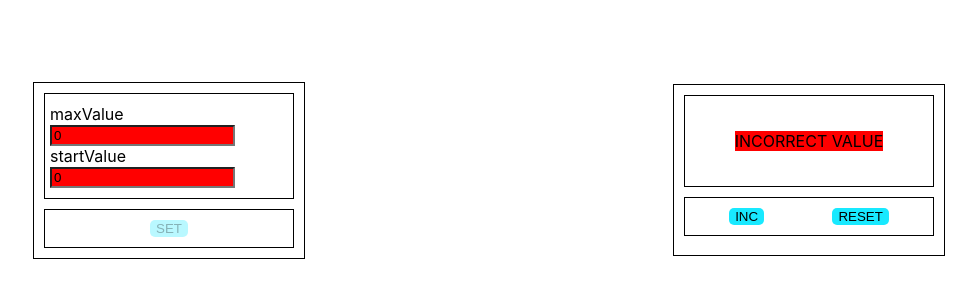
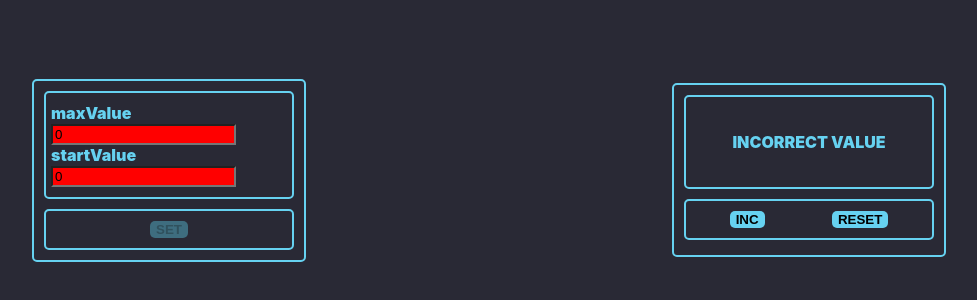
Before and after one commit to mindwideopen/counterProject, a React (Create React App) app in the folder counter-project/: page / in a window 1280 px wide. Shown: the part 230-530 px from the top of the page, without its empty margins (151-1128 px from the left). Built offline with nearby package versions, Linux system fonts and the light colour scheme.

Commit message:
awful code with bad style and valid logic

```diff
--- a/counter-project/src/App.css
+++ b/counter-project/src/App.css
@@ -1,4 +1,5 @@
 .App {
+    background-color: rgb(41, 41, 53);
     height: 100vh;
     display: flex;
     justify-content: space-around;
--- a/counter-project/src/App.tsx
+++ b/counter-project/src/App.tsx
@@ -80,6 +80,7 @@ function App() {
     const reset = () => {
         setDisplayValue('0')
         setIncrementButtonMode(false)
+        setDisplayWarning(false)
     }
 
     const inputChangeHandler = () => {
--- a/counter-project/src/components/Button.tsx
+++ b/counter-project/src/components/Button.tsx
@@ -3,7 +3,7 @@ import styled from "styled-components";
 
 
 type ButtonPropsType = {
-    children?: React.ReactNode;     //---------------------------??????????-------------------------------
+     children?: React.ReactNode;     //---------------------------??????????-------------------------------
     buttonFunction: string,
     callback: () => void,
     buttonMode?: boolean,
@@ -26,10 +26,11 @@ export const Button = (props: ButtonPropsType) => {
 
 
 const ButtonStyled = styled.button`
-    background-color: rgba(24, 233, 255);
+    background-color: rgba(102, 210, 241);
     outline: none;
     border: none;
     border-radius: 5px;
+    font-weight: 900;
     &:hover:enabled {
         scale: 1.1;
     }
@@ -37,11 +38,11 @@ const ButtonStyled = styled.button`
     &:active:enabled {
         scale: 1.4;
 
-        background-color: rgba(24, 233, 255);
+        background-color: rgba(102, 210, 241);
 
     }
     &:disabled {
-        background-color: rgba(24, 233, 255, 0.3)
+        background-color: rgba(62, 109, 127)
 
 }
     &:focus {
--- a/counter-project/src/components/DisplayComponent.tsx
+++ b/counter-project/src/components/DisplayComponent.tsx
@@ -1,6 +1,6 @@
 import React from 'react';
 import {SpanComponent} from "./SpanComponent";
-import {Wrapper} from "./Wrapper";
+import {LowerWrapper} from "./Wrapper";
 import {Button} from "./Button";
 import {SectionWrapper} from "./SectionWrapper";
 import {UpperWrapperStyled} from "./UpperWrapper";
@@ -30,10 +30,10 @@ export const DisplayComponent = (props: DisplayValuePropsType) => {
                                     displayWarning={props.displayWarning}/>
 
                  </UpperWrapperStyled>
-                 <Wrapper justify={'space-around'}>
+                 <LowerWrapper justify={'space-around'}>
                      <Button buttonFunction={'INC'} callback={props.increment} buttonMode={props.buttonMode}></Button>
                      <Button buttonFunction={'RESET'} callback={props.reset}></Button>
-                 </Wrapper>
+                 </LowerWrapper>
 
 
          </SectionWrapper>
--- a/counter-project/src/components/SectionWrapper.tsx
+++ b/counter-project/src/components/SectionWrapper.tsx
@@ -4,9 +4,11 @@ import styled from "styled-components";
 export const SectionWrapper = styled.div`
     padding: 10px;
     min-height: 150px;
-    border: 1px solid black;
+    border: 2px solid rgba(102, 210, 241);
+    border-radius: 5px;
     width: 250px;
 
 
 
+
 `
--- a/counter-project/src/components/SettingComponent.tsx
+++ b/counter-project/src/components/SettingComponent.tsx
@@ -1,6 +1,6 @@
 import {InputComponent} from "./InputComponent";
 import {Button} from "./Button";
-import {Wrapper} from "./Wrapper";
+import {LowerWrapper} from "./Wrapper";
 import {SectionWrapper} from "./SectionWrapper";
 import {UpperWrapperStyled} from "./UpperWrapper";
 
@@ -49,12 +49,12 @@ export const SettingComponent = (props: SettingComponentPropsType) => {
                                 displayHint={props.displayHint}
                                 inputWarning={props.inputWarning}/>
             </UpperWrapperStyled>
-            <Wrapper justify={'center'}>
+            <LowerWrapper justify={'center'}>
                 <Button buttonFunction={'SET'}
                         callback={setToLocalStorage}
                         buttonMode={props.buttonMode}>
                 </Button>
-            </Wrapper>
+            </LowerWrapper>
         </SectionWrapper>
 
 
--- a/counter-project/src/components/SpanComponent.tsx
+++ b/counter-project/src/components/SpanComponent.tsx
@@ -1,4 +1,5 @@
 import React from 'react';
+import styled from "styled-components";
 
 
 
@@ -8,15 +9,22 @@ type SpanComponentProps = {
     maxValue?: number,
     displayWarning?: boolean
 
-
 }
 
-export const SpanComponent = (props: SpanComponentProps) => {
+
+
+export const SpanComponent = (props:SpanComponentProps) => {
 
     return (
-        <span className={props.displayWarning ? 'inputWarning' : undefined}>
+        <SpanStyled >
             {props.value}
-        </span>
+        </SpanStyled>
 
     );
 };
+
+
+const SpanStyled = styled.span<SpanComponentProps>`
+font-weight: 900;
+    color:rgba(102, 210, 241)
+`
--- a/counter-project/src/components/UpperWrapper.tsx
+++ b/counter-project/src/components/UpperWrapper.tsx
@@ -7,7 +7,8 @@ export const UpperWrapperStyled = styled.div`
     justify-content: space-around;
     align-items: center;
     padding: 10px 5px;
-    border: 1px solid black;
+    border: 2px solid rgba(102, 210, 241);
+    border-radius: 5px;
     min-height: 70px;
 
 `
--- a/counter-project/src/components/Wrapper.tsx
+++ b/counter-project/src/components/Wrapper.tsx
@@ -9,7 +9,7 @@ type WrapperProps = {
     width?: string
 }
 
-export const Wrapper = styled.div<WrapperProps>`
+export const LowerWrapper = styled.div<WrapperProps>`
     display: flex;
     justify-content: ${props => props.justify};
     align-items: ${props => props.align};
@@ -19,5 +19,8 @@ export const Wrapper = styled.div<WrapperProps>`
     border: 1px solid black;
     padding: 10px;
     margin-top: 10px;
+    border: 2px solid rgba(102, 210, 241);
+    border-radius: 5px;
+
 
 `
```
